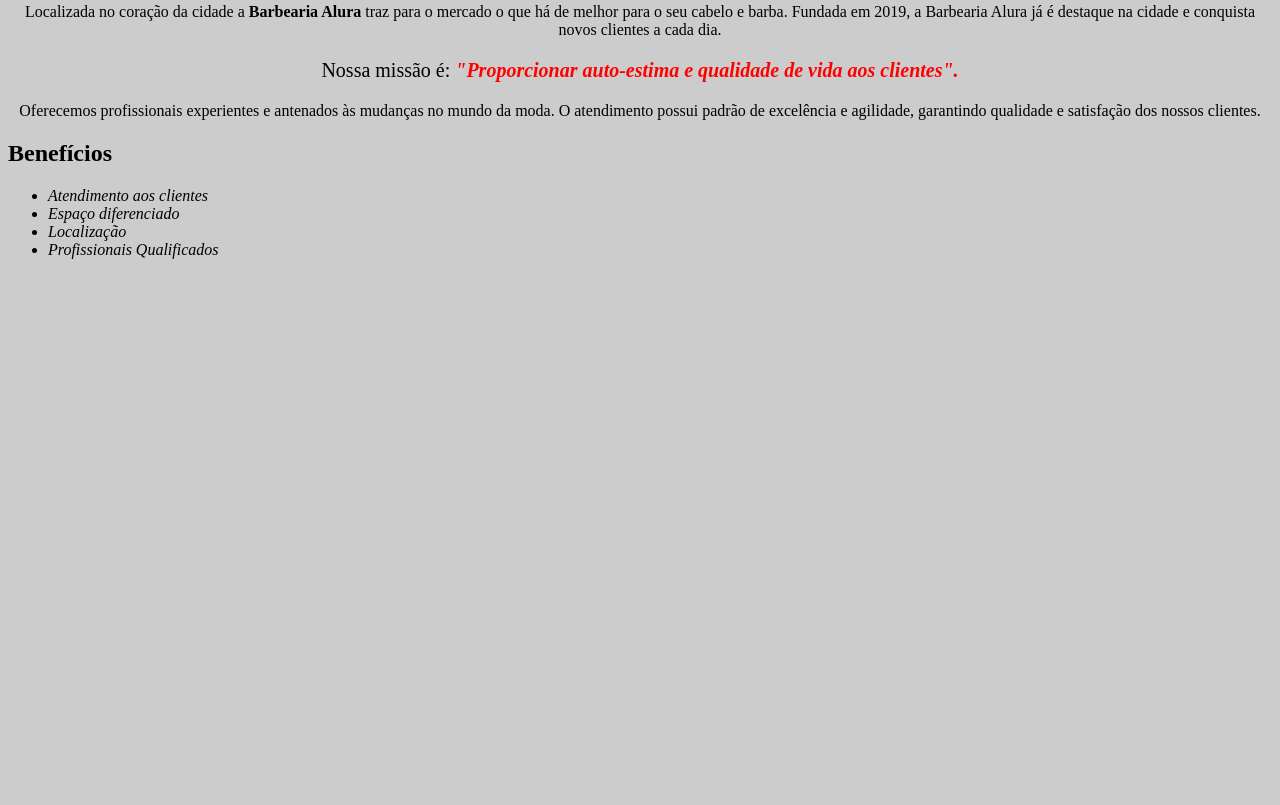
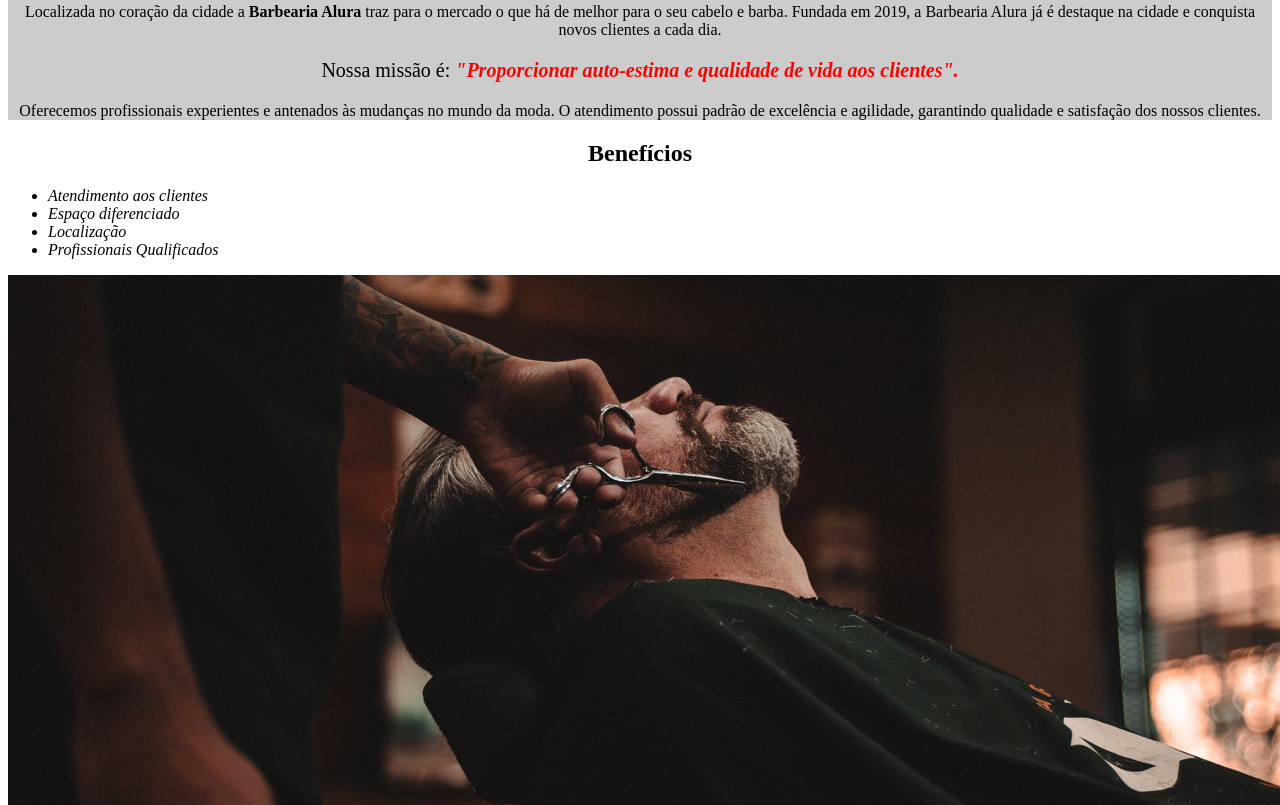
Before and after one commit to CriSarah/Barbearia-Alura, a plain HTML site: page index.html in a window 1280 px wide. Shown: the part 563-1368 px from the top of the page. Before the commit the page ends 838 px from the top, so only its background shows below. Drawn offline with Linux system fonts and the light colour scheme.

Commit message:
Adicionando divisões

```diff
--- a/index.html
+++ b/index.html
@@ -11,15 +11,18 @@
     <body>
         <img id= "banner"src="banner.jpg">
 
-        <h1> Sobre a Barbearia Alura </h1>
+     <div class="Principal">
+            <h1> Sobre a Barbearia Alura </h1>
 
-        <p>Localizada no coração da cidade a <strong>Barbearia Alura</strong> traz para o mercado o que há de melhor para o seu cabelo e barba. Fundada em 2019, a Barbearia Alura já é destaque na cidade e conquista novos clientes a cada dia.</p>
+            <p>Localizada no coração da cidade a <strong>Barbearia Alura</strong> traz para o mercado o que há de melhor para o seu cabelo e barba. Fundada em 2019, a Barbearia Alura já é destaque na cidade e conquista novos clientes a cada dia.</p>
 
-        <p id= "missao"> Nossa missão é: <em><strong>"Proporcionar auto-estima e qualidade de vida aos clientes".</strong></em></p>
+            <p id= "missao"> Nossa missão é: <em><strong>"Proporcionar auto-estima e qualidade de vida aos clientes".</strong></em></p>
 
-        <p>Oferecemos profissionais experientes e antenados às mudanças no mundo da moda. O atendimento possui padrão de excelência e agilidade, garantindo qualidade e satisfação dos
-        nossos clientes.</p>
+            <p>Oferecemos profissionais experientes e antenados às mudanças no mundo da moda. O atendimento possui padrão de excelência e agilidade, garantindo qualidade e satisfação dos
+            nossos clientes.</p>
+    </div>
 
+    <div class="benefícios">
         <h2>Benefícios</h2>
 
         <ul>
@@ -30,6 +33,10 @@
         <li class="itens" >Profissionais Qualificados </li>
 
         </ul>
+        <img src="beneficios.jpg">
+
+
+    </div>
 
     </body>
 
--- a/style.css
+++ b/style.css
@@ -1,11 +1,16 @@
 body {
 
-    background: #CCCCCC
+
 }
 
 #banner {
 
     width: 100%;
+}
+
+.Principal {
+    background: #CCCCCC
+
 }
 
 h1 {
@@ -31,3 +36,12 @@ em strong {
 
     font-style: italic;
 }
+
+.benefícios {
+
+    background-color: #FFFFFF;
+}
+
+h2 {
+    text-align: center;
+}
```
Also changed, not shown: beneficios.jpg (added).
